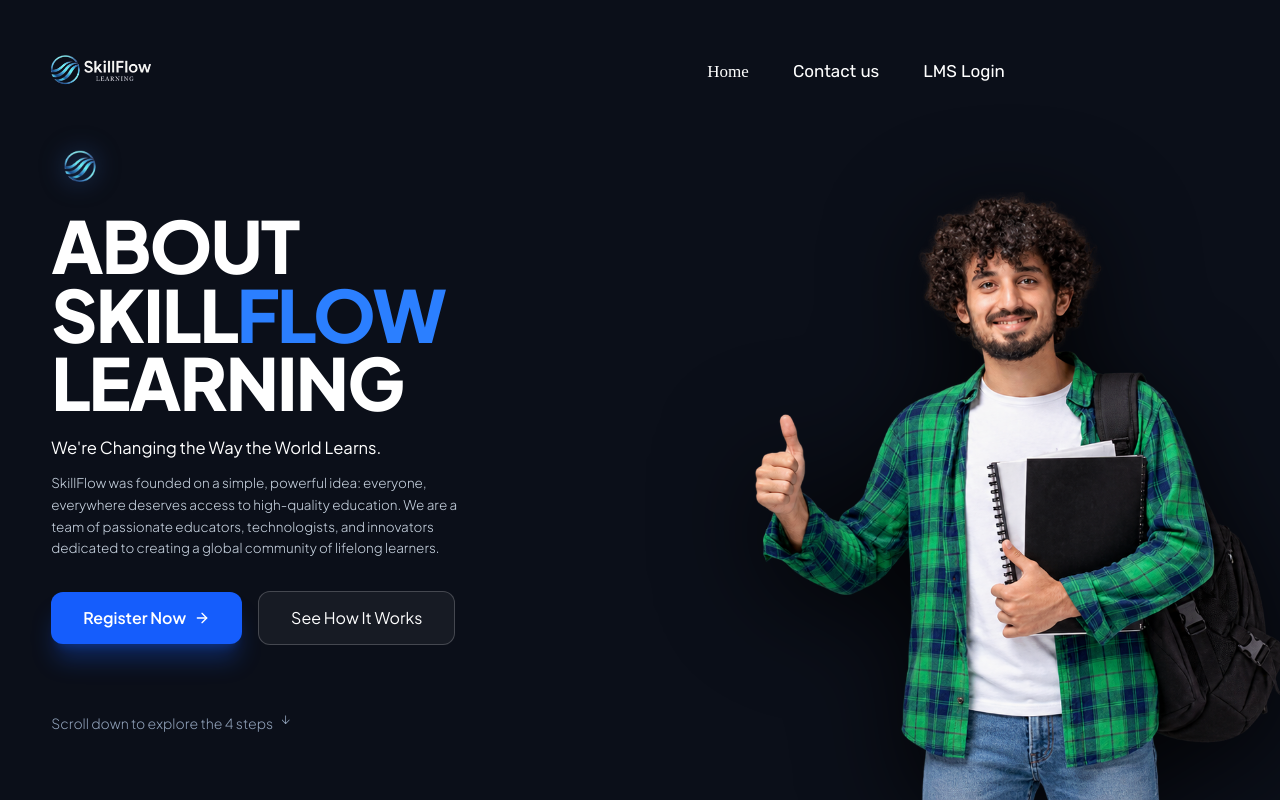
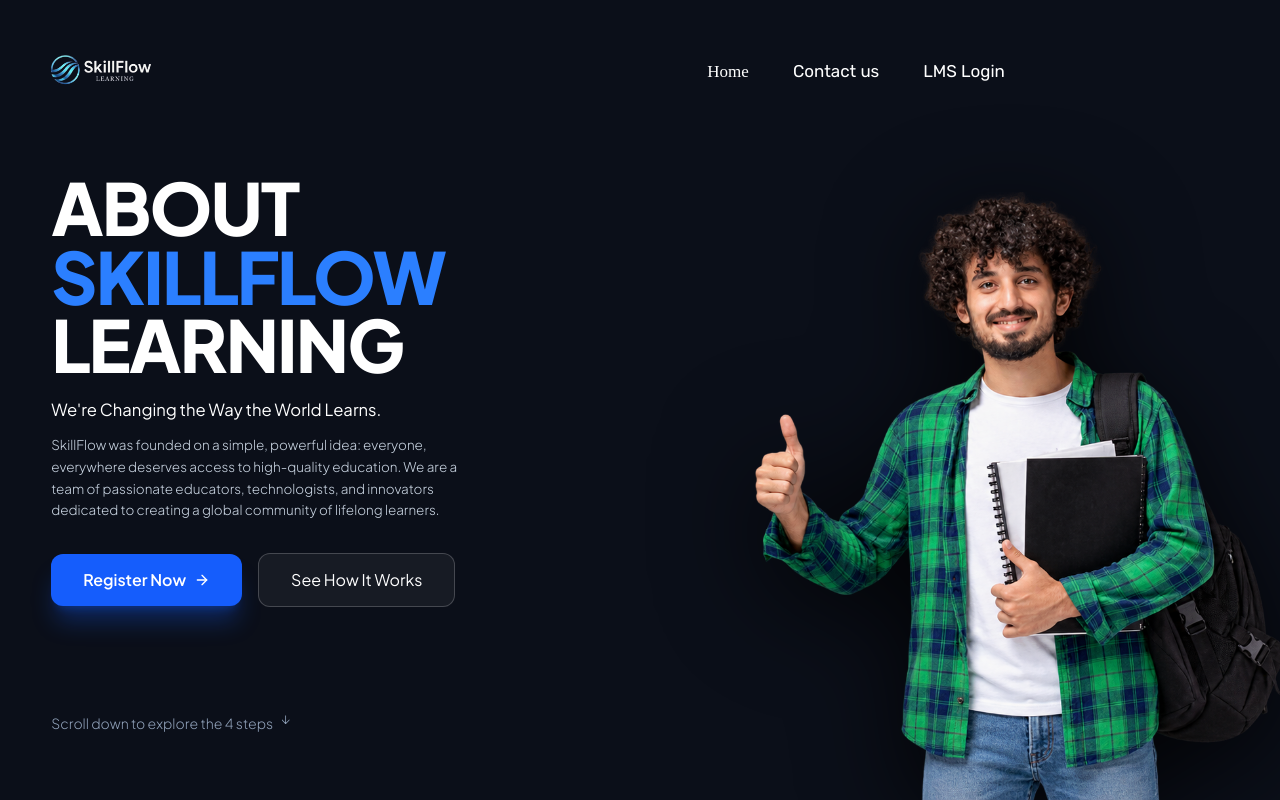
Before and after one commit to skillflowlearning/form_page, a React (Vite) app: page / in a window 1280 px wide. Shown: the top 800 px of the page. Built offline with nearby package versions, Linux system fonts and the light colour scheme; a web font is replaced by a local one.

Commit message:
feat: set icon as browser favicon, make full SkillFlow blue in hero title

```diff
--- a/index.html
+++ b/index.html
@@ -2,7 +2,7 @@
 <html lang="en">
   <head>
     <meta charset="UTF-8" />
-    <link rel="icon" type="image/svg+xml" href="/favicon.svg" />
+    <link rel="icon" type="image/png" href="/favicon.png" />
     <meta name="viewport" content="width=device-width, initial-scale=1.0" />
     <title>SkillFlowLearn — Learn. Build. Get Certified.</title>
     <link rel="preconnect" href="https://fonts.googleapis.com">
--- a/src/components/ui/landing-page.tsx
+++ b/src/components/ui/landing-page.tsx
@@ -1,7 +1,6 @@
 import FlowArt, { FlowSection } from '@/components/ui/story-scroll';
 import logoImg from '@/assets/image/logo_cropped.png';
 import frontImg from '@/assets/image/frontimage_cropped.png';
-import iconImg from '@/assets/image/icon_image.png';
 import { Award, CheckCircle, Code, Sparkles, ArrowRight, BookOpen, Layers } from 'lucide-react';
 
 export default function SkillFlowLanding() {
@@ -67,18 +66,11 @@ export default function SkillFlowLanding() {
 
           {/* Left Content */}
           <div className="relative z-20 my-auto pt-[clamp(1rem,4vw,2rem)] pb-[clamp(2rem,6vw,4rem)] max-w-[540px] xl:max-w-[580px]">
-            {/* Icon + Title */}
-            <div className="flex items-center gap-3 sm:gap-4 mb-2 sm:mb-3">
-              <img
-                src={iconImg}
-                alt="SkillFlow Icon"
-                className="h-[clamp(2.5rem,5vw,4.5rem)] w-auto object-contain select-none drop-shadow-[0_0_12px_rgba(59,130,246,0.5)]"
-              />
-            </div>
+            {/* Title */}
             <h1 className="font-sans font-extrabold text-white text-[clamp(2.75rem,5.6vw,5.6rem)] leading-[0.96] tracking-tight uppercase select-none">
               About
               <br />
-              Skill<span className="text-blue-500">Flow</span>
+              <span className="text-blue-500">SkillFlow</span>
               <br />
               Learning
             </h1>
```
Also changed, not shown: public/favicon.png (added).
